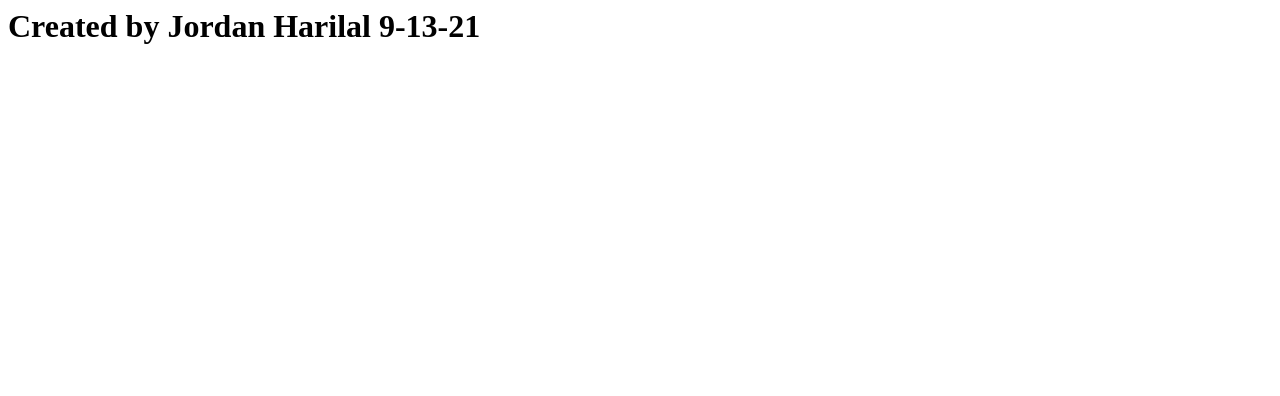
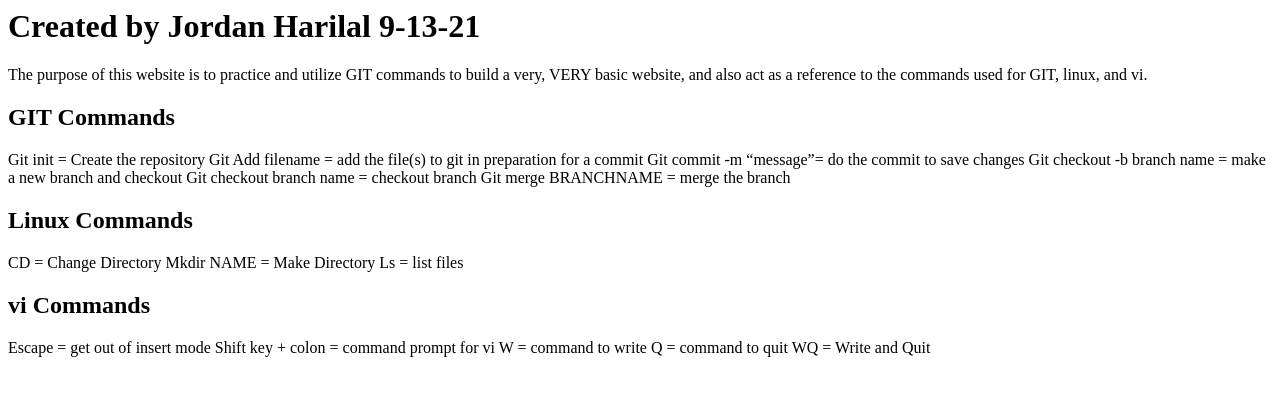
Before and after one commit to jharilal/basic-git-website, a plain HTML site: page basic-website.html in a window 1280 px wide. Drawn offline with Linux system fonts and the light colour scheme.

Commit message:
Added the commands for git, linux, and vi

```diff
--- a/basic-website.html
+++ b/basic-website.html
@@ -4,5 +4,24 @@
 	</head>
 	<body>
 		<h1>Created by Jordan Harilal 9-13-21</h1>
+		<p>The purpose of this website is to practice and utilize GIT commands to build a very, VERY basic website, and also act as a reference to the commands used for GIT, linux, and vi.</p>
+
+		<h2>GIT Commands </h2>
+		<p>Git init = Create the repository
+Git Add filename = add the file(s) to git in preparation for a commit
+Git commit -m “message”= do the commit to save changes
+Git checkout -b branch name = make a new branch and checkout
+Git checkout branch name = checkout branch
+Git merge BRANCHNAME = merge the branch</p>
+		<h2>Linux Commands</h2>
+                <p>CD = Change Directory
+Mkdir NAME = Make Directory
+Ls = list files</p>
+		<h2>vi Commands</h2>
+                <p>Escape = get out of insert mode
+Shift key + colon = command prompt for vi
+W = command to write
+Q = command to quit
+WQ = Write and Quit</p>
 	</body>
 </html>
```
